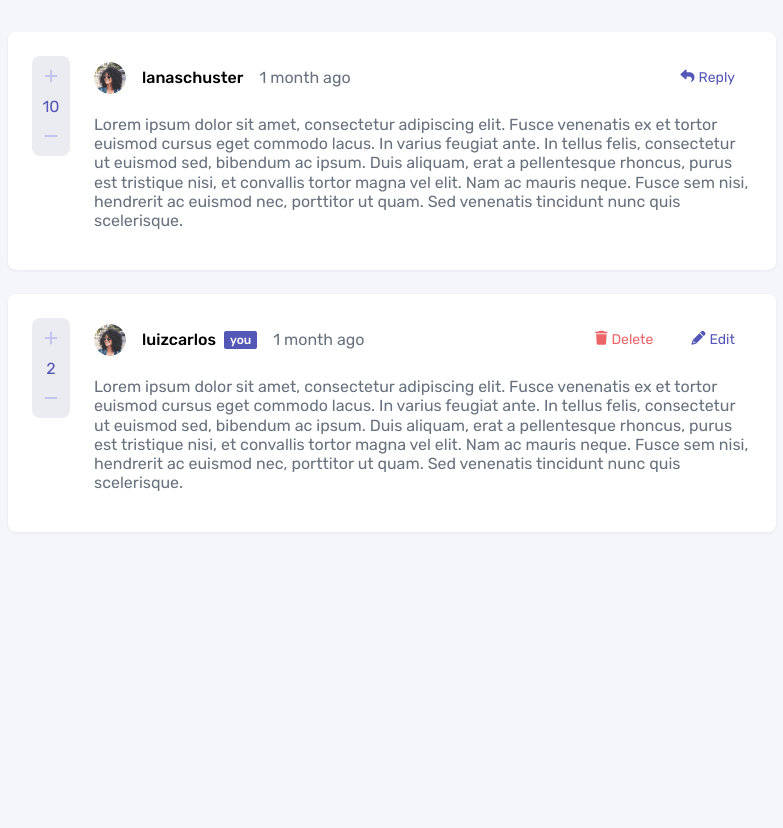
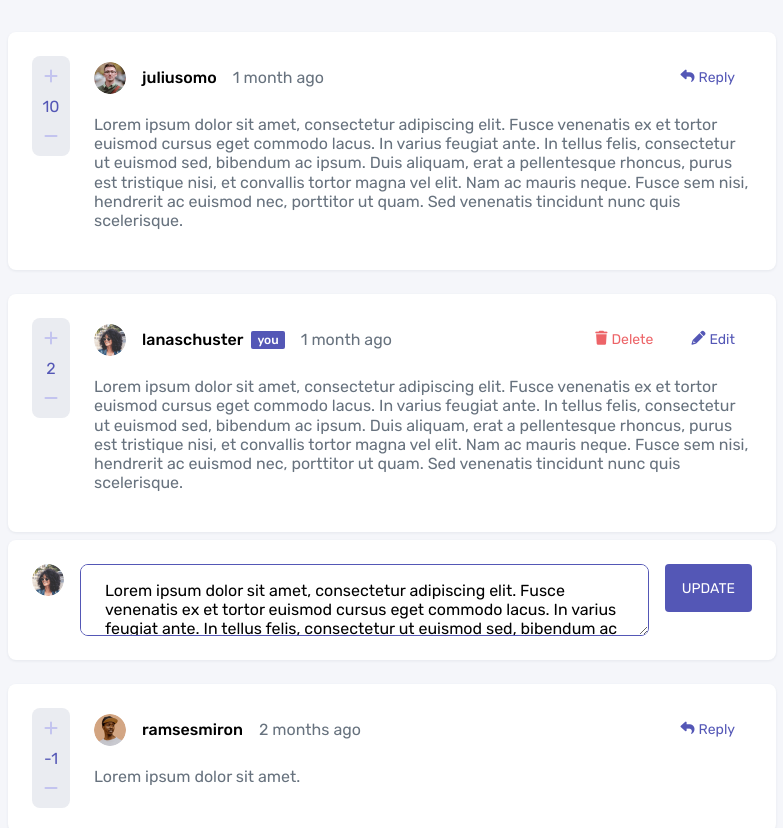
Before and after one commit to lanaschuster/interactive-comments-section, a Vue app: page / in a window 1280 px wide. Both pictures are taken after a click on the button "Edit". Shown: the top 828 px of the page, without its empty margins (248-1031 px from the left). Before the commit the page ends 800 px from the top, so only its background shows below. Built offline with nearby package versions, Linux system fonts and the light colour scheme.

Commit message:
feat: add PostForm component

```diff
--- a/src/components/AppAvatar/AppAvatar.vue
+++ b/src/components/AppAvatar/AppAvatar.vue
@@ -25,8 +25,12 @@ img {
 }
 .small {
   width: 2rem;
+  max-width: 2rem;
+  max-height: 2rem;
 }
 .medium {
   width: 2.8rem;
+  max-width: 2.8rem;
+  max-height: 2.8rem;
 }
 </style>
--- a/src/components/AppButton/AppButton.vue
+++ b/src/components/AppButton/AppButton.vue
@@ -52,6 +52,7 @@ export default {
   font-family: $font-family;
   border: 1px solid transparent;
   font-weight: $font-weight-semibold;
+  max-height: 48px;
 
   .flex-wrapper {
     display: flex;
--- a/src/modules/home/components/ThePost/ThePost.vue
+++ b/src/modules/home/components/ThePost/ThePost.vue
@@ -10,7 +10,9 @@
           <ThePostHeader
             :post="post"
             data-testid="postHeader"
-            @reply="onReply"
+            @reply="formState.showForm = true"
+            @delete="onDelete"
+            @edit="onEdit"
           />
           <p
             class="post-text"
@@ -21,20 +23,36 @@
         </div>
       </div>
     </AppCard>
+    <ThePostForm
+      v-if="formState.showForm"
+      :user="getUser"
+      :parent-id="formState.mode === 'REPLY' ? post.id : null"
+      :post-id="formState.mode === 'UPDATE' ? post.id : null"
+      :text="formState.formText"
+      @send="onReply"
+    >
+      <template #form-button>
+        {{ formState.mode }}
+      </template>
+    </ThePostForm>
   </div>
 </template>
 
 <script>
-import { computed } from 'vue';
+import { computed, reactive } from 'vue';
+import { useUserStore } from '@/store/user.js';
+import { usePostsStore } from '@/store/posts.js';
 import AppCard from '@/components/AppCard/AppCard.vue';
 import AppLikeCounter from '@/components/AppLikeCounter/AppLikeCounter.vue';
 import ThePostHeader from '@/modules/home/components/ThePostHeader/ThePostHeader.vue';
+import ThePostForm from '@/modules/home/components/ThePostForm/ThePostForm.vue';
 
 export default {
   components: {
     AppCard,
     AppLikeCounter,
-    ThePostHeader
+    ThePostHeader,
+    ThePostForm
   },
   props: {
     post: {
@@ -46,6 +64,9 @@ export default {
     'update:likes'
   ],
   setup(props, { emit }) {
+    const userStore = useUserStore();
+    const postsStore = usePostsStore();
+
     const likes = computed({
       set: (value) => {
         emit('update:likes', value);
@@ -55,13 +76,45 @@ export default {
       }
     });
 
-    function onReply() {
-      // TODO
+    const formState = reactive({
+      showForm: false,
+      formText: '',
+      mode: 'REPLY'
+    });
+
+    function resetForm() {
+      formState.showForm = false;
+      formState.formText = '';
+      formState.mode = 'REPLY';
+    }
+
+    function onReply(post) {
+      if (formState.mode === 'REPLY') {
+        postsStore.addPost(post);
+      } else if (formState.mode === 'UPDATE') {
+        postsStore.editPost(post);
+      }
+
+      resetForm();
+    }
+
+    function onDelete(postId) {
+      postsStore.deletePost(postId);
+    }
+
+    function onEdit(post) {
+      formState.formText = post.text;
+      formState.mode = 'UPDATE';
+      formState.showForm = true;
     }
 
     return {
       likes,
-      onReply
+      formState,
+      onReply,
+      onDelete,
+      onEdit,
+      getUser: userStore.getUser
     };
   }
 };
@@ -72,7 +125,10 @@ export default {
 
 .the-post {
   display: flex;
+  flex-direction: column;
+  width: 768px;
   max-width: 768px;
+  row-gap: 8px;
 }
 .post-layout {
   display: flex;
@@ -81,6 +137,7 @@ export default {
   .post-body {
     display: flex;
     flex-direction: column;
+    width: 100%;
 
     .post-header {
       display: flex;
--- /dev/null
+++ b/src/modules/home/components/ThePostForm/ThePostForm.vue
@@ -0,0 +1,84 @@
+<template>
+  <AppCard>
+    <div class="post-form-layout">
+      <AppAvatar
+        :src="user.avatar"
+        variant="small"
+        data-testid="avatar"
+      />
+      <AppTextarea
+        v-model="message"
+        data-testid="textarea"
+      />
+      <AppButton
+        data-testid="submit"
+        @click="send"
+      >
+        <slot name="form-button" />
+      </AppButton>
+    </div>
+  </AppCard>
+</template>
+
+<script>
+import { ref } from 'vue';
+import AppCard from '@/components/AppCard/AppCard.vue';
+import AppAvatar from '@/components/AppAvatar/AppAvatar.vue';
+import AppTextarea from '@/components/AppTextarea/AppTextarea.vue';
+import AppButton from '@/components/AppButton/AppButton.vue';
+
+export default {
+  components: {
+    AppCard,
+    AppAvatar,
+    AppTextarea,
+    AppButton
+  },
+  props: {
+    user: {
+      type: Object,
+      required: true
+    },
+    text: {
+      type: String,
+      default: ''
+    },
+    parentId: {
+      type: Number,
+      default: null
+    },
+    postId: {
+      type: Number,
+      default: null
+    }
+  },
+  emits: ['send'],
+  setup(props, { emit }) {
+    const message = ref(props.text);
+
+    function send() {
+      const post = {
+        id: props.postId ?? undefined,
+        text: message.value,
+        user: props.user,
+        parent: props.parentId
+      };
+
+      emit('send', post);
+      message.value = '';
+    }
+
+    return {
+      message,
+      send
+    };
+  }
+};
+</script>
+
+<style lang="scss" scoped>
+.post-form-layout {
+  display: flex;
+  column-gap: 16px;
+}
+</style>
--- a/src/modules/home/components/ThePostHeader/ThePostHeader.vue
+++ b/src/modules/home/components/ThePostHeader/ThePostHeader.vue
@@ -23,7 +23,7 @@
         type="text"
         variant="danger"
         data-testid="delete"
-        @click="$emit('delete', true)"
+        @click="$emit('delete', post.id)"
       >
         <i class="fa-solid fa-trash" /> Delete
       </AppButton>
@@ -31,7 +31,7 @@
         v-if="post.user.isCurrent"
         type="text"
         data-testid="edit"
-        @click="$emit('edit', true)"
+        @click="$emit('edit', post)"
       >
         <i class="fa-solid fa-pencil" /> Edit
       </AppButton>
--- a/src/modules/home/views/TheHome.vue
+++ b/src/modules/home/views/TheHome.vue
@@ -10,7 +10,8 @@
 </template>
 
 <script>
-import { reactive } from 'vue';
+import { ref } from 'vue';
+import { usePostsStore } from '@/store/posts.js';
 import ThePost from '@/modules/home/components/ThePost/ThePost.vue';
 
 export default {
@@ -18,25 +19,12 @@ export default {
     ThePost
   },
   setup() {
-    const posts = reactive([{
-      text: 'Lorem ipsum dolor sit amet, consectetur adipiscing elit. Fusce venenatis ex et tortor euismod cursus eget commodo lacus. In varius feugiat ante. In tellus felis, consectetur ut euismod sed, bibendum ac ipsum. Duis aliquam, erat a pellentesque rhoncus, purus est tristique nisi, et convallis tortor magna vel elit. Nam ac mauris neque. Fusce sem nisi, hendrerit ac euismod nec, porttitor ut quam. Sed venenatis tincidunt nunc quis scelerisque.',
-      date: '1 month ago',
-      likes: 10,
-      user: {
-        avatar: '/images/image-amyrobson.png',
-        username: 'lanaschuster',
-        isCurrent: false
-      }
-    }, {
-      text: 'Lorem ipsum dolor sit amet, consectetur adipiscing elit. Fusce venenatis ex et tortor euismod cursus eget commodo lacus. In varius feugiat ante. In tellus felis, consectetur ut euismod sed, bibendum ac ipsum. Duis aliquam, erat a pellentesque rhoncus, purus est tristique nisi, et convallis tortor magna vel elit. Nam ac mauris neque. Fusce sem nisi, hendrerit ac euismod nec, porttitor ut quam. Sed venenatis tincidunt nunc quis scelerisque.',
-      date: '1 month ago',
-      likes: 2,
-      user: {
-        avatar: '/images/image-amyrobson.png',
-        username: 'luizcarlos',
-        isCurrent: true
-      }
-    }]);
+    const postsStore = usePostsStore();
+    const posts = ref(postsStore.getPosts);
+
+    postsStore.$subscribe((_, state) => {
+      posts.value = state.posts;
+    });
 
     return {
       posts
```
Also changed, not shown: 2 other files (tests, documents, lock files or other folders).
